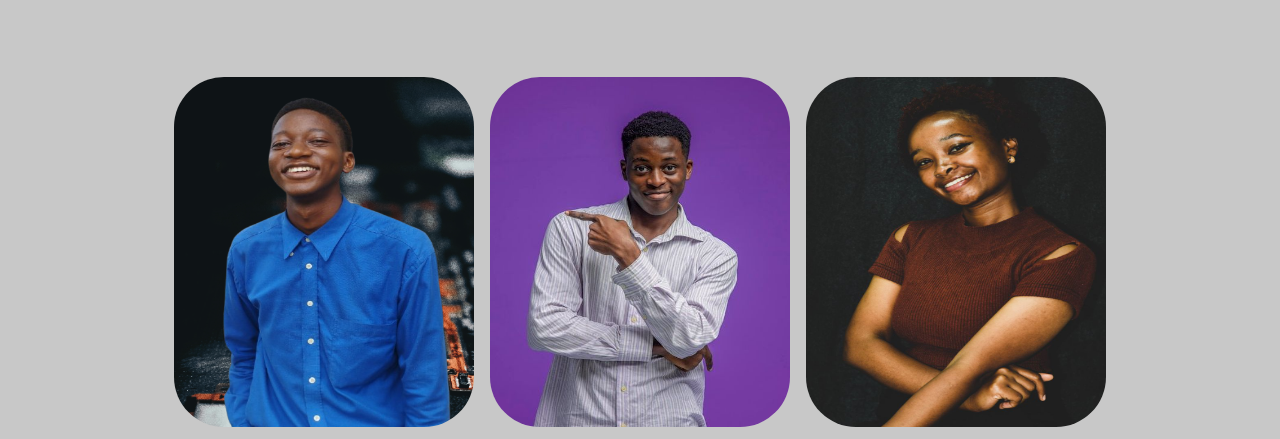
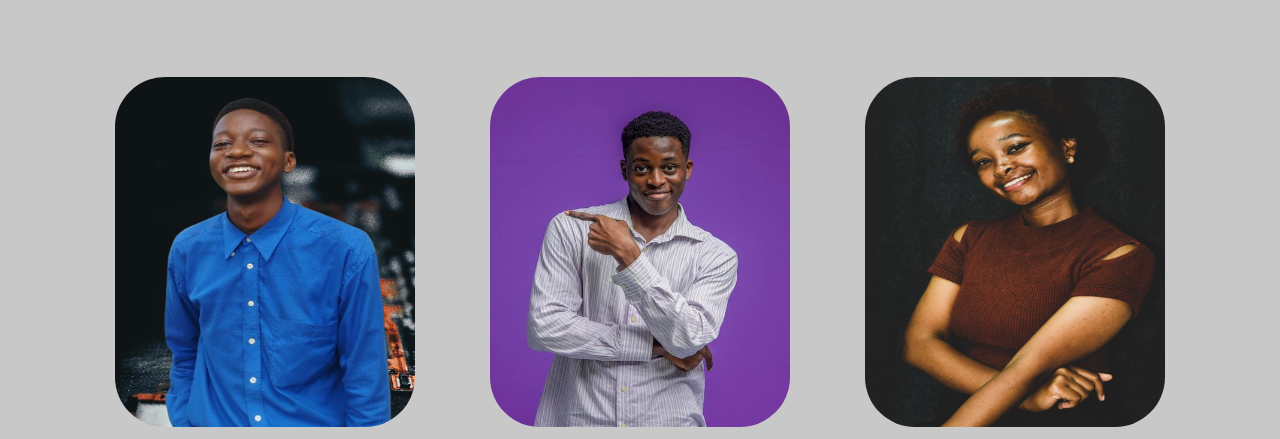
Before and after one commit to BofaMpama/C.A.C, a plain HTML site: page about-us.html in a window 1280 px wide. Shown: the part 1700-2139 px from the top of the page. Drawn offline with Linux system fonts and the light colour scheme.

Commit message:
more work on team section

```diff
--- a/about-us.html
+++ b/about-us.html
@@ -88,7 +88,7 @@
     ></t-section>
 
     <!--team section-->
-   <section id="t-team-section" class="flex margin6"></section>
+   <section id="t-team-section" class="grid2 justify-top margin6"></section>
 
 
     <!--footer section-->
--- a/components.js
+++ b/components.js
@@ -57,9 +57,9 @@ class TTeamBox extends HTMLElement{
 
 
         this.innerHTML=`
-        <div class="img">
+        <div class="img justify-top">
             <img src="${imageUrl}" class="border-radius-2 s-300px">
-            <div class="column center">
+            <div class=" center">
                 <h2>${name}</h2>
                 <p>${role}</p>
                 <div class="social-media-icons flex">
--- a/style.css
+++ b/style.css
@@ -128,9 +128,6 @@ section{
     padding: 0 10% 0 10%;
     margin: 0 auto;
 }
-.hidden{
-    display: none;
-}
 .center{
     text-align: center;
 }
@@ -160,6 +157,22 @@ section{
     gap: 2rem;
     align-items: center;
 }
+.grid2{
+    display: grid;
+    grid-template-columns: repeat(auto-fit, minmax(200px, 1fr)); /* Responsive grid */
+    gap: 100px;
+    align-items: center;
+    text-align: center;
+    justify-content: top;
+}
+.grid2 > *{
+    min-width: 200px;
+    height: 100%;
+    display: flex;
+    flex-direction: column;
+    align-items: center;
+    justify-content: start;
+}
 .column{
     display: flex;
     max-width: 90%;
@@ -175,6 +188,12 @@ flex > *, .grid > *{
 }
 .justify-center{
     justify-content: center;
+}
+.justify-top{
+    justify-content: top;
+}
+.align-top{
+    align-items: top;
 }
 .reverse {
     display: grid;
```
